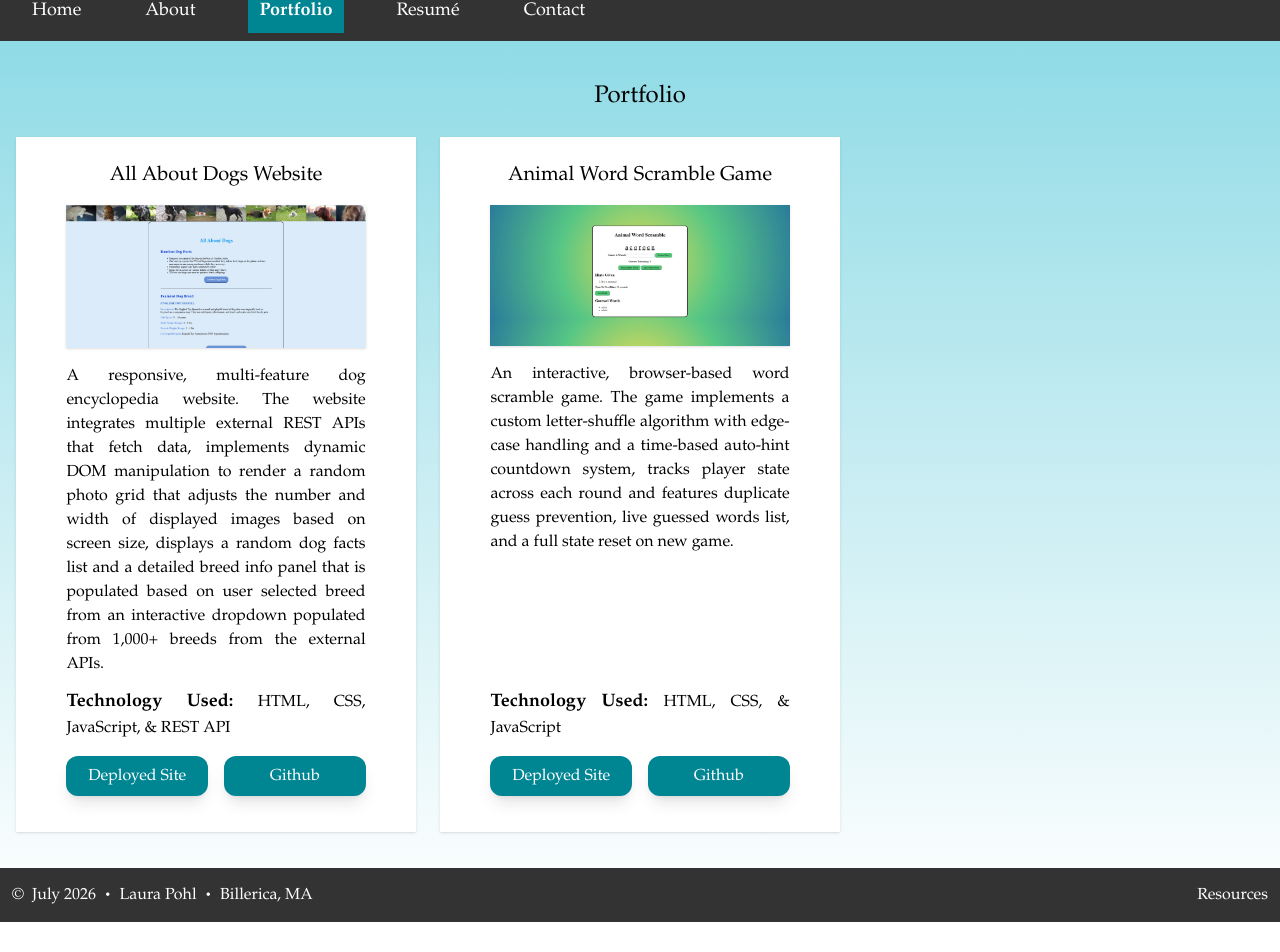
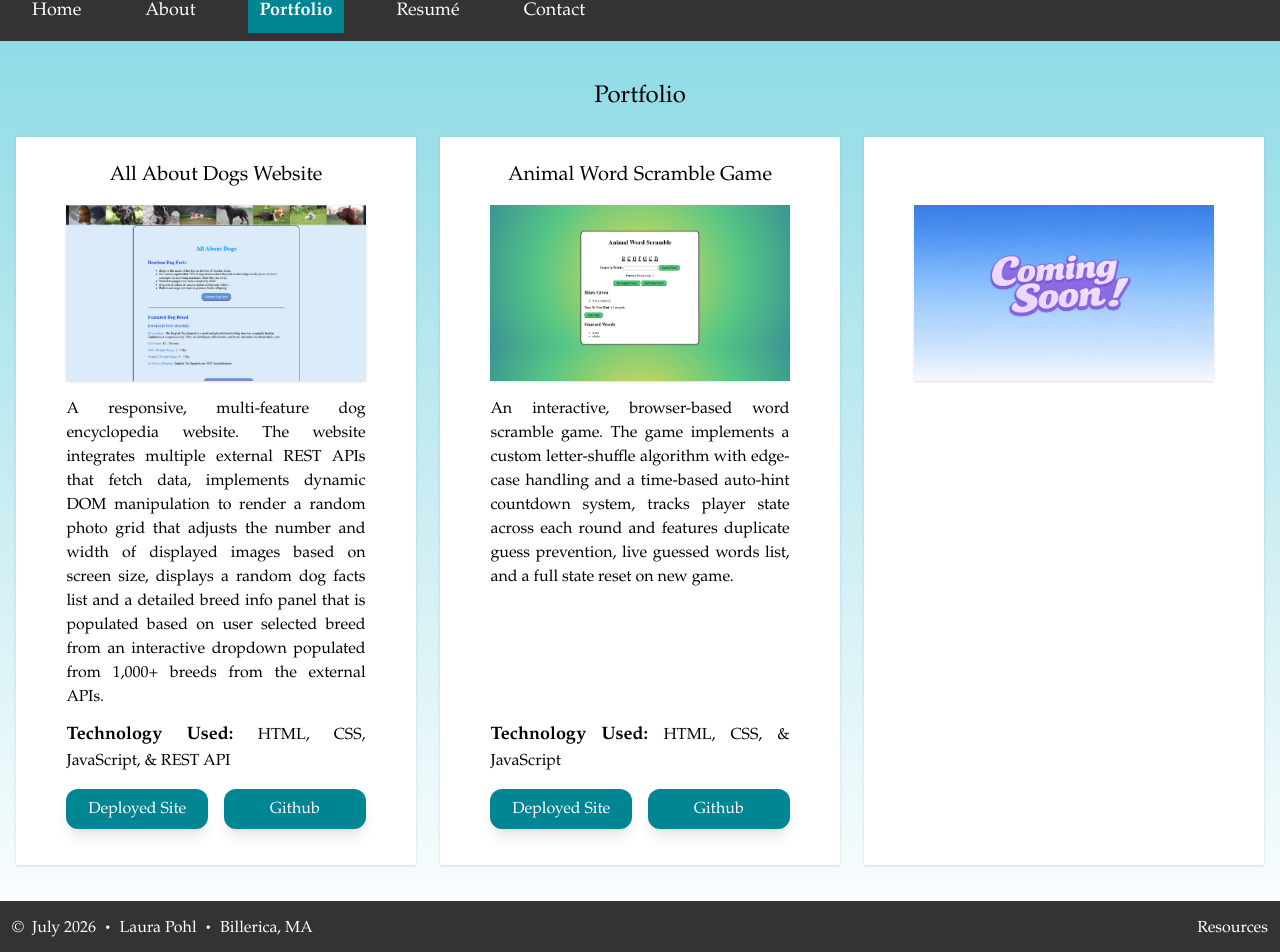
Before and after one commit to irishmaiden18/portfolio-2026, a React (Vite) app: page /portfolio in a window 1280 px wide. Shown: the part 195-1147 px from the top of the page. Before the commit the page ends 1117 px from the top, so only its background shows below. Built offline with nearby package versions, Linux system fonts and the light colour scheme.

Commit message:
adds coming soon project

```diff
--- a/src/components/Portfolio/ProjectItem.jsx
+++ b/src/components/Portfolio/ProjectItem.jsx
@@ -5,36 +5,46 @@ const ProjectItem = ({ projects }) => {
 
   return (
 
-    <li className="h-full list-none">
+    <li className={`h-full list-none ${!name ? 'hidden lg:block' : 'block'}`}>
 
         <div className="bg-white grid grid-rows-[auto_1fr_auto] h-full p-6 shadow-sm">
 
             {/* top section: title & image */}
             <div className="flex flex-col items-center w-full">
 
+                {name ? (
                     <h3 className="text-xl mb-4">{name}</h3>
+                ) : (
+                    // aria-hidden="true" tells screen readers to ignore the empty placeholder box so it doesn't break accessibility for blind users
+                    <div className="h-7 mb-4 w-full" aria-hidden="true"></div>
+                )}
 
                 <img
                     src={image}
                     alt="project picture"
-                    className="w-[85%] object-cover shadow-sm"
+                    className="w-[85%] h-44 object-cover shadow-sm"
                 />
             </div>
 
             {/* middle section: description; this row absorbs all variable height */}
+            {description && (
                 <div className="w-[85%] mx-auto flex flex-col justify-start items-start">
                     <p className="pt-4 pb-2 text-justify text-justify-inner-word">{description}</p>
                 </div>
+            )}
 
             {/* bottom section: technology used & buttons; starts at the EXACT same pixel height globally */}
             <div className="w-[85%] mx-auto mt-auto pt-1">
 
+                {technology && (
                     <div className="min-h-15 md:mb-2">
 
                         <p className="text-justify text-justify-inner-word"><span className="font-bold text-lg">Technology Used: </span>{technology}</p>
 
                     </div>
+                )}
 
+                {(site && github) && (
                     <div className="grid grid-cols-2 gap-4 pb-3">
 
                         <div className="flex justify-start">
@@ -66,6 +76,8 @@ const ProjectItem = ({ projects }) => {
 
                     </div>
 
+                )}
+
             </div>
 
         </div>
--- a/src/data/projects.js
+++ b/src/data/projects.js
@@ -17,4 +17,9 @@ export const projects = [
         site: "https://irishmaiden18.github.io/Animal-Word-Scramble-Game/",
         github: "https://github.com/irishmaiden18/Animal-Word-Scramble-Game"
     },
+    {
+        id: 2,
+        name: "",
+        image: "coming_soon.jpg",
+    },
 ]
```
Also changed, not shown: public/coming_soon.jpg (added), public/portfolio.jpg. Lines whose indentation alone changed are shown as unchanged.
